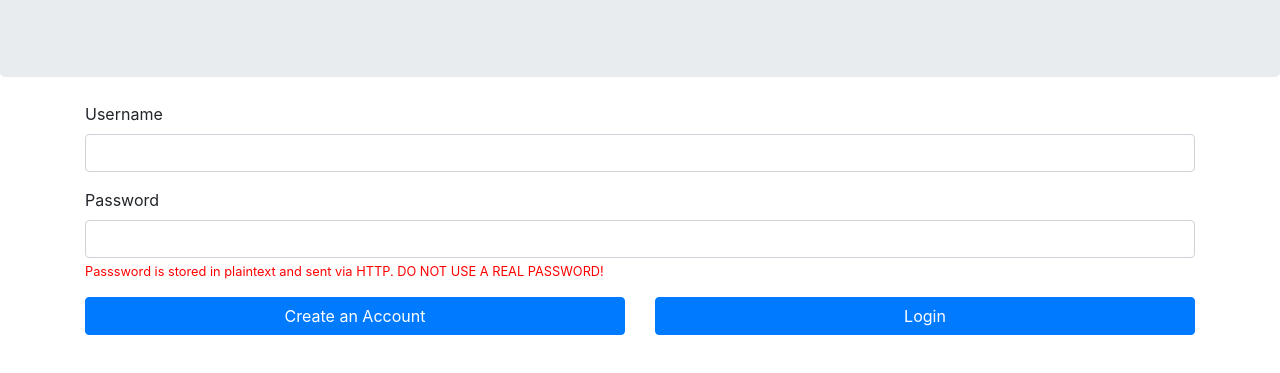
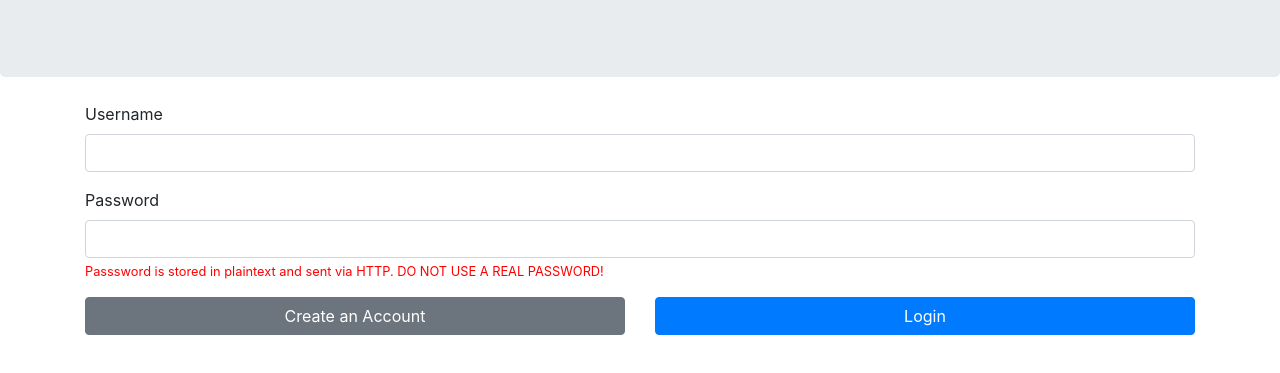
Before and after one commit to muppet2011ad/prog-node-cwork-1920, a website: page client/index.html in a window 1280 px wide. Shown: the part 147-520 px from the top of the page. Drawn offline with nearby package versions, Linux system fonts and the light colour scheme.

Commit message:
Very important button colour change - so important it needed its own commit

```diff
--- a/client/index.html
+++ b/client/index.html
@@ -29,7 +29,7 @@
             </form>
             <div class="row">
                 <div class="col-6">
-                    <button class="btn btn-primary btn-block" id="newaccount">Create an Account</button>
+                    <button class="btn btn-secondary btn-block" id="newaccount">Create an Account</button>
                 </div>
                 <div class="col-6">
                     <button class = "btn btn-primary btn-block" id="login">Login</button>
```
